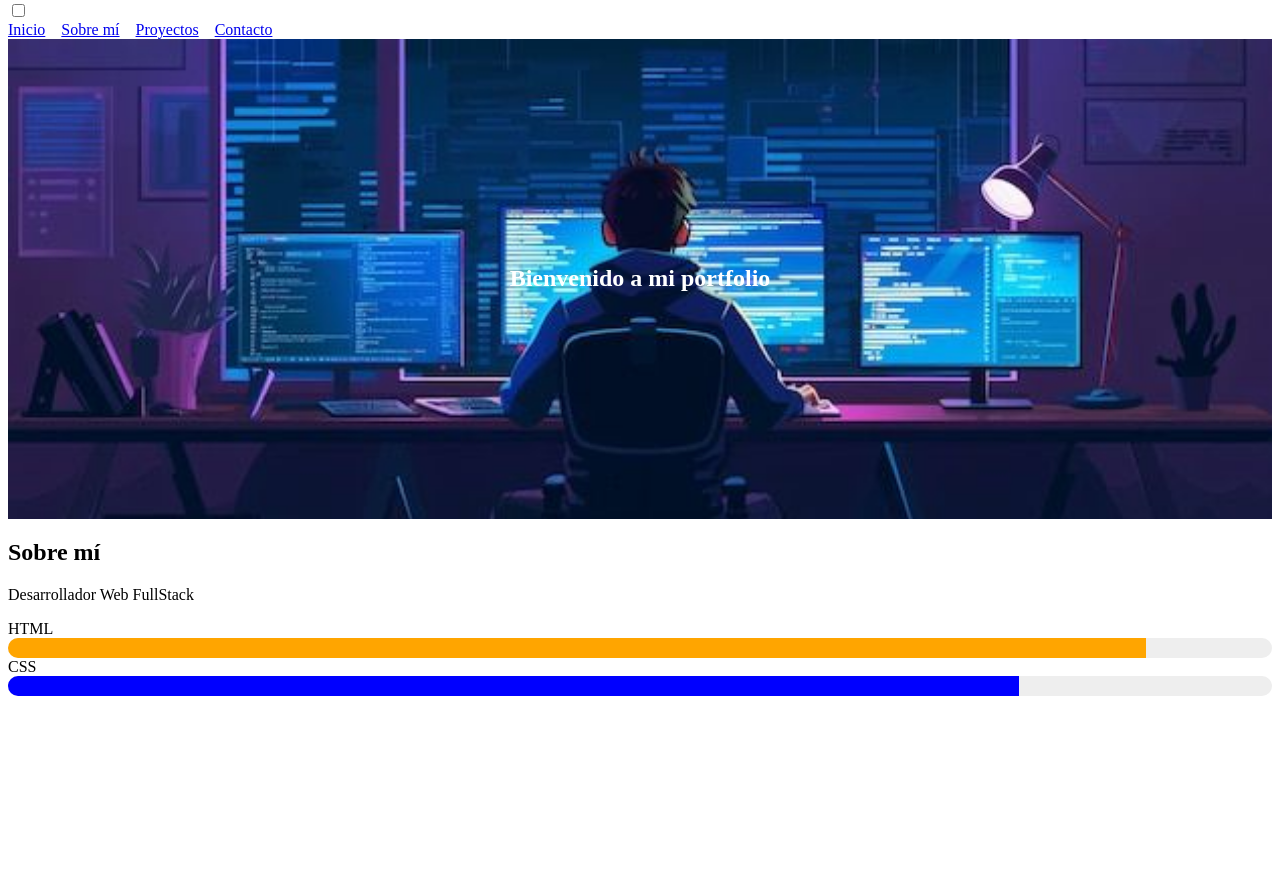
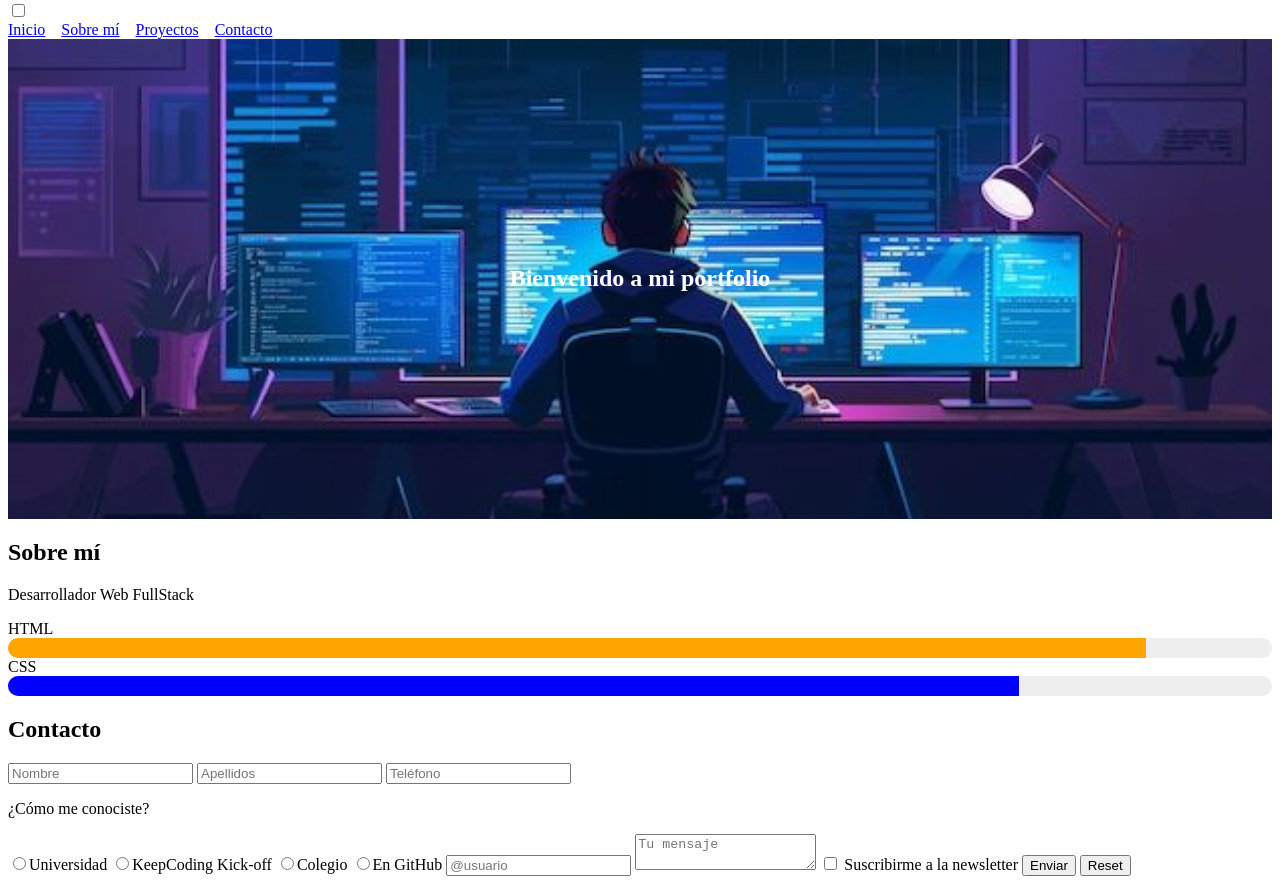
Before and after one commit to LucasPrietoAlmeida/portfolio_KeepCoding, a plain HTML site: page index.html in a window 1280 px wide. Shown: the part 79-963 px from the top of the page. Before the commit the page ends 800 px from the top, so only its background shows below. Drawn offline with Linux system fonts and the light colour scheme.

Commit message:
Add contact form with HTML5 validation

```diff
--- a/index.html
+++ b/index.html
@@ -36,7 +36,28 @@
         <div class="bar"><div class="progress css"></div></div>
       </div>
     </section>
-    <section id="contact"></section>
+    <section id="contact">
+      <h2>Contacto</h2>
+      <form>
+        <input type="text" name="nombre" placeholder="Nombre" required>
+        <input type="text" name="apellidos" placeholder="Apellidos" required>
+        <input type="tel" name="telefono" placeholder="Teléfono" required>
+
+        <p>¿Cómo me conociste?</p>
+        <label><input type="radio" name="origen">Universidad</label>
+        <label><input type="radio" name="origen">KeepCoding Kick-off</label>
+        <label><input type="radio" name="origen">Colegio</label>
+        <label><input type="radio" name="origen">En GitHub</label>
+
+        <input type="text" name="github" placeholder="@usuario" pattern="^@[^\s]+" required>
+        <textarea maxlength="180" placeholder="Tu mensaje" required></textarea>
+
+        <label><input type="checkbox" name="newsletter"> Suscribirme a la newsletter<label>
+
+        <button type="submit">Enviar</button>
+        <button type="submit">Reset</button>
+      </form>
+    </section>
   </main>
   <footer></footer>
 </body>
```
